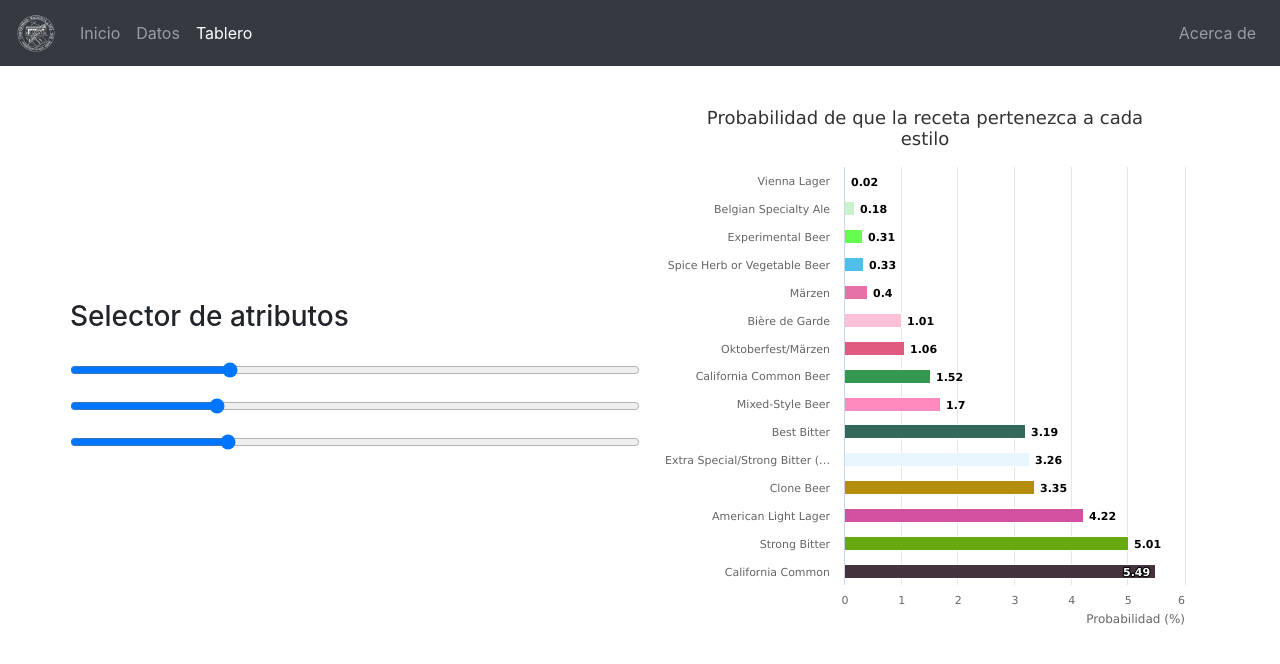
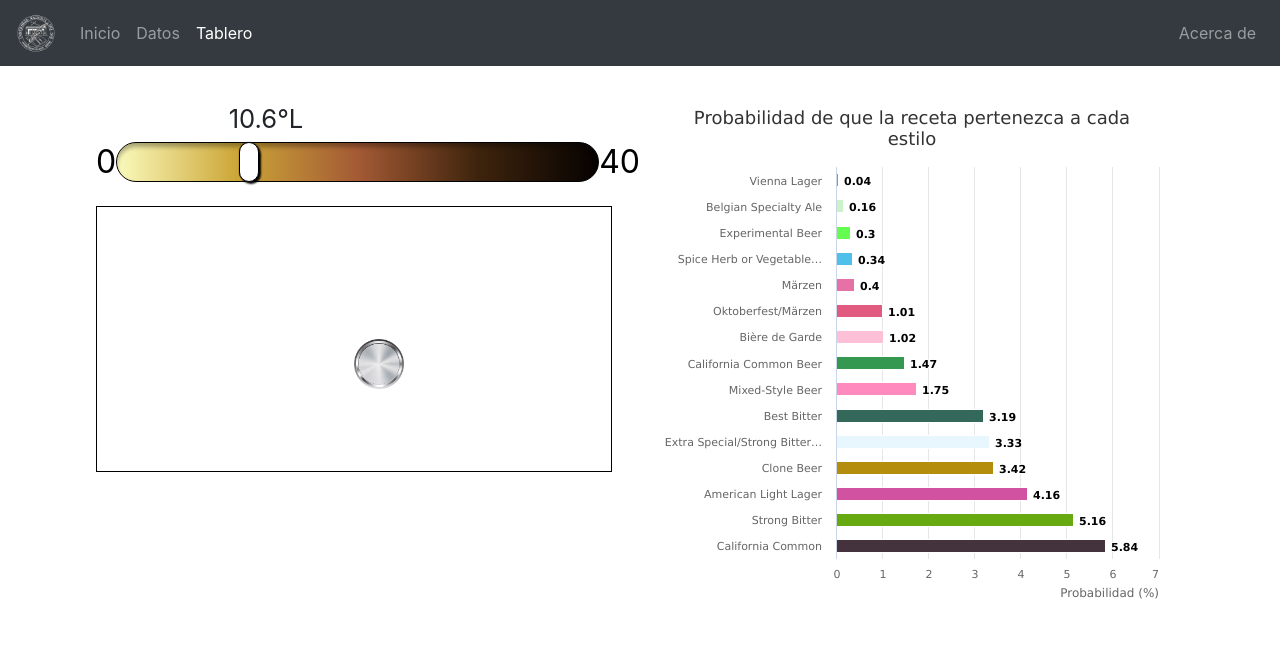
Before and after one commit to matiasmicheletto/visualizacion-uns, a React (Create React App) app: page /dashboard in a window 1280 px wide. Shown: the top 664 px of the page. Built offline with nearby package versions, Linux system fonts and the light colour scheme.

Commit message:
Borrador Slider2D

```diff
--- a/src/components/Dashboard.css
+++ b/src/components/Dashboard.css
@@ -8,3 +8,52 @@
     width: 50px!important;
     white-space: normal!important;
 }
+
+
+/* Slector de color */
+
+input[type=range] {
+    width: 100%;
+    -webkit-appearance: none;
+    margin: 0;
+}
+
+input[type=range]:focus { outline: none; }
+
+input[type=range]::-webkit-slider-runnable-track {
+    width: 100%;
+    height: 40px;
+    cursor: pointer;
+    box-shadow: 0 4px 4px rgba(0,0,0,0.3) inset;
+    background: linear-gradient(to right, rgb(250,250,188), rgb(204,166,55) 25%, rgb(164, 90, 53) 50%, rgb(62,36,13) 75%, rgb(6,2,1));
+    border-radius: 20px;
+    border: 0.2px solid #010101;
+}
+
+input[type=range]::-webkit-slider-thumb {
+    box-shadow: 2px 2px 2px #000000, 0px 0px 1px #0d0d0d;
+    border: 1px solid #000000;
+    height: 40px;
+    width: 20px;
+    border-radius: 20px;
+    background: white;
+    cursor: pointer;
+    -webkit-appearance: none;
+    margin-top: -1px;
+}
+
+.color-slider:before {
+    content: attr(min);
+    color: black;
+    font-size: 2rem;
+}
+
+.color-slider:after {
+    content: attr(max);
+    color: black;
+    font-size: 2rem;
+}
+
+.color-value {
+    font-size: 1.6rem;
+}
--- a/src/components/Dashboard.js
+++ b/src/components/Dashboard.js
@@ -1,5 +1,6 @@
 import React, {Component} from 'react';
 import {Container, Row, Col, Form} from 'react-bootstrap';
+import Slider2D from './Slider2D.js';
 import 'bootstrap/dist/css/bootstrap.min.css';
 import BarPlot from '../charts/BarPlot.js';
 import classify from '../utils/Classifier.js';
@@ -7,9 +8,9 @@ import './Dashboard.css';
 
 // Valores por defecto al inicio
 const defaultTarget = {
-  color: 10.61,
-  ibu: 25.21,
-  abv: 5.36
+  color: 10.6,
+  ibu: 25.2,
+  abv: 5.7
 };
 
 class Dashboard extends Component {
@@ -29,52 +30,47 @@ class Dashboard extends Component {
 
   render() {
     return (
-      <Container>
+      <Container style={{maxWidth:"85%"}}>
         <Row>
-          <Col sm={12} md={6} style={{marginTop:'200px'}}>
-            <Row style={{marginBottom:'20px'}}>
-              <h3>Selector de atributos</h3>
-            </Row>
-            <Row style={{marginBottom:'20px'}}>
-              <Form.Control onChange={e => {
+          <Col sm={12} md={6}>
+
+            <Row>
+              <span className="color-value" style={{marginLeft:this.state.target.color*2.3+"%"}}>{this.state.target.color}°L</span>
+              <Form.Control className="color-slider"
+                onChange={e => {
                     this.targetChange({
-                      color: parseInt(e.target.value),
+                      color: parseFloat(e.target.value),
                       ibu: this.state.target.ibu,
                       abv: this.state.target.abv
                       })
                     }
                   }
-                id="Color" type="range" min="0" max="40"
+                id="Color" type="range" min={0} max={40} step={0.1}
                 value={this.state.target.color}/>
             </Row>
-            <Row style={{marginBottom:'20px'}}>
-              <Form.Control onChange={e => {
+
+            <Row style={{marginTop:'20px', padding:'0', height:'100%', width:'100%'}}>
+              <Slider2D id="slider2d"
+                xValue={this.state.target.abv}
+                yValue={this.state.target.ibu}
+                width="100%"
+                height="100%"
+                onChange={e => {
                     this.targetChange({
                       color: this.state.target.color,
-                    ibu: parseInt(e.target.value),
-                    abv: this.state.target.abv
+                      ibu: parseFloat(e.target.xValue),
+                      abv: parseFloat(e.target.yValue)
                       })
                     }
-                }
-              id="IBU" type="range" min="0" max="100"
-              value={this.state.target.ibu}/>
+                  }/>
             </Row>
-            <Row style={{marginBottom:'20px'}}>
-              <Form.Control onChange={e => {
-                  this.targetChange({
-                    color: this.state.target.color,
-                    ibu: this.state.target.ibu,
-                    abv: parseInt(e.target.value)
-                    })
-                 }
-                }
-              id="ABV" type="range" min="0" max="20" step="0.1"
-              value={this.state.target.abv}/>
-            </Row>
+
           </Col>
+
           <Col sm={12} md={6}>
             <BarPlot id='prob-chart' data={this.state.styles}/>
           </Col>
+
         </Row>
 
 
--- a/src/components/DataTable.js
+++ b/src/components/DataTable.js
@@ -131,10 +131,10 @@ class DataTable extends Component {
           <br></br>
           <Row style={{marginTop:"20px"}}>
             <Col md={12} lg={6}>
-              <ScatterPlot id="sp1" dataX = "Color" dataY = "IBU" />
+              <ScatterPlot id="sp1" dataX="Color" dataY="IBU" />
             </Col>
             <Col md={12} md={6}>
-              <ScatterPlot id="sp2" dataX = "ABV" dataY = "IBU" />
+              <ScatterPlot id="sp2" dataX="ABV" dataY="IBU" />
             </Col>
           </Row>
         </Container>
--- /dev/null
+++ b/src/components/Slider2D.css
@@ -0,0 +1,8 @@
+.canvas-container {
+    height: 100%;
+    width: inherit;
+}
+
+canvas {
+    border: 1px solid black
+}
--- /dev/null
+++ b/src/components/Slider2D.js
@@ -0,0 +1,42 @@
+import React, {Component} from 'react';
+import knob from '../img/slider_knob.png'
+import './Slider2D.css'
+
+class Slider2D extends Component {
+
+    state = {
+        xValue: 0,
+        yValue: 0
+    }
+
+    constructor() {
+        super();
+        this.containerRef = React.createRef();
+        this.canvasRef = React.createRef();
+    }
+
+    render() {
+        return (
+            <div ref={this.containerRef} className="canvas-container">
+                <canvas ref={this.canvasRef}></canvas>
+            </div>
+        )
+    }
+
+    componentDidMount() {
+        const canvas = this.canvasRef.current;
+        canvas.width = this.containerRef.current.clientWidth;
+        canvas.height = this.containerRef.current.clientHeight;
+
+        const ctx = canvas.getContext("2d");
+
+        const img = new Image(50, 50);
+        img.src = knob;
+        img.onload = function() {
+            ctx.drawImage(img, canvas.width/2, canvas.height/2, 50, 50);
+        }
+
+    }
+}
+
+export default Slider2D;
```
Also changed, not shown: src/img/slider_knob.png (added). Lines whose indentation alone changed are shown as unchanged.
